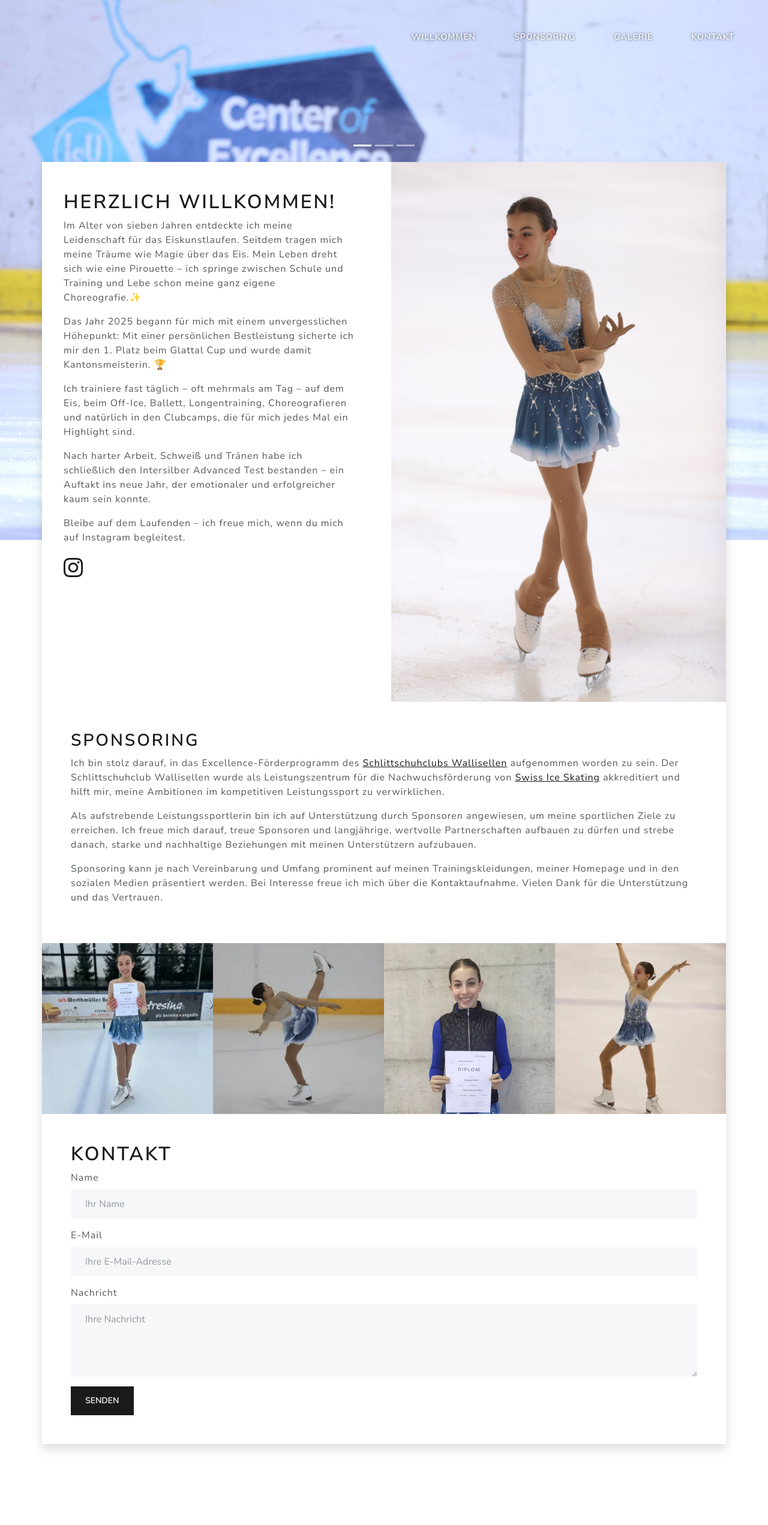
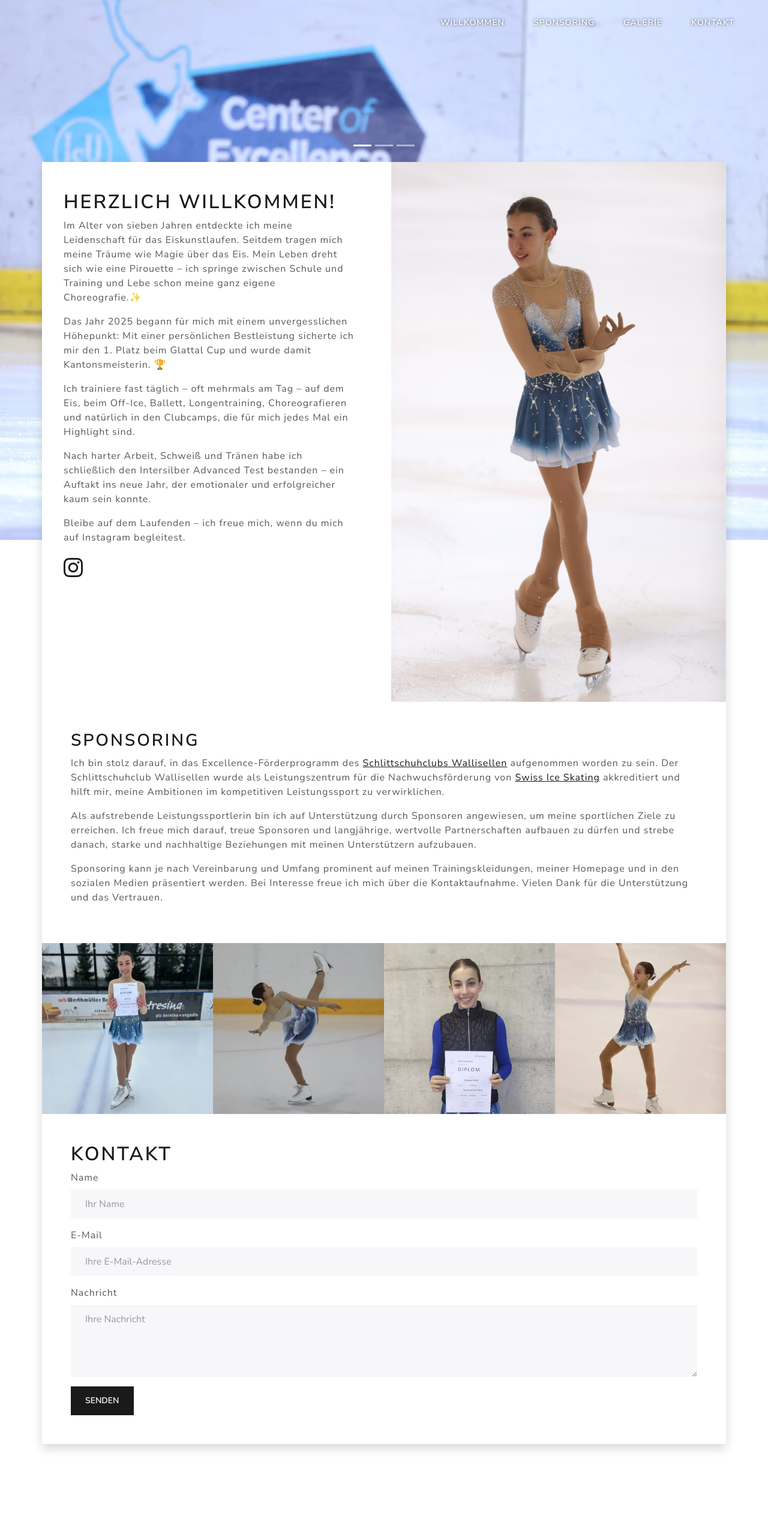
Before and after one commit to flavioaiello/3e2c7395a0ed6e61989d9d6b05156f06a7a27504, a Jekyll site: the page built from index.html, in a window 1280 px wide. Shown: the whole page at 60% size. Built offline with Jekyll 4.4.1, drawn with Linux system fonts in a browser that asks for light colours; nearby versions of some CDN libraries.

Commit message:
Update navbar layout and comments for clarity

```diff
--- a/_layouts/default.html
+++ b/_layouts/default.html
@@ -76,19 +76,20 @@
       will-change: opacity, background-color, box-shadow, backdrop-filter;
     }
 
-    /* Transparent always-visible hamburger at top right */
+    /* Transparent always-visible navbar at top-right, content centered */
     .top-nav {
       position: fixed;
       top: 0;
       right: 0;
       z-index: 1050;
       padding: 1rem;
-      pointer-events: none; /* so clicks go only to the button */
+      pointer-events: none;
     }
 
     .top-nav .navbar {
       background-color: transparent !important;
       pointer-events: auto;
+      padding: 0;
     }
 
     .top-nav .navbar-toggler {
@@ -104,7 +105,13 @@
     }
 
     .top-nav .navbar-collapse {
-      text-align: right;
+      text-align: center;
+      justify-content: center !important;
+    }
+
+    .top-nav .navbar-nav {
+      width: 100%;
+      justify-content: center;
     }
 
     .top-nav .navbar-nav .nav-link {
@@ -115,28 +122,22 @@
     .top-nav .navbar-nav .nav-link:hover {
       color: #f8f9fa;
     }
-
-    /* On larger screens, show the menu items inline to the left of the hamburger (still keep the burger visible) */
-    @media (min-width: 992px) {
-      .top-nav .navbar-collapse {
-        display: flex !important;
-        justify-content: flex-end;
-      }
-    }
   </style>
 </head>
 
 <body>
-  <!-- Transparent hamburger navigation fixed at top right -->
+  <!-- Transparent hamburger navigation fixed at top right, items centered -->
   <div class="top-nav">
     <nav class="navbar navbar-expand-lg navbar-dark">
+      <!-- Hamburger stays at the far right -->
       <button class="navbar-toggler ms-auto" type="button" data-bs-toggle="collapse" data-bs-target="#mainNavbar"
         aria-controls="mainNavbar" aria-expanded="false" aria-label="Navigation umschalten">
         <span class="navbar-toggler-icon"></span>
       </button>
 
-      <div class="collapse navbar-collapse justify-content-end" id="mainNavbar">
-        <ul class="navbar-nav mb-2 mb-lg-0 gap-lg-3">
+      <!-- Centered menu items -->
+      <div class="collapse navbar-collapse" id="mainNavbar">
+        <ul class="navbar-nav mb-2 mb-lg-0">
           <li class="nav-item">
             <a class="nav-link" href="#welcome">Willkommen</a>
           </li>
```
